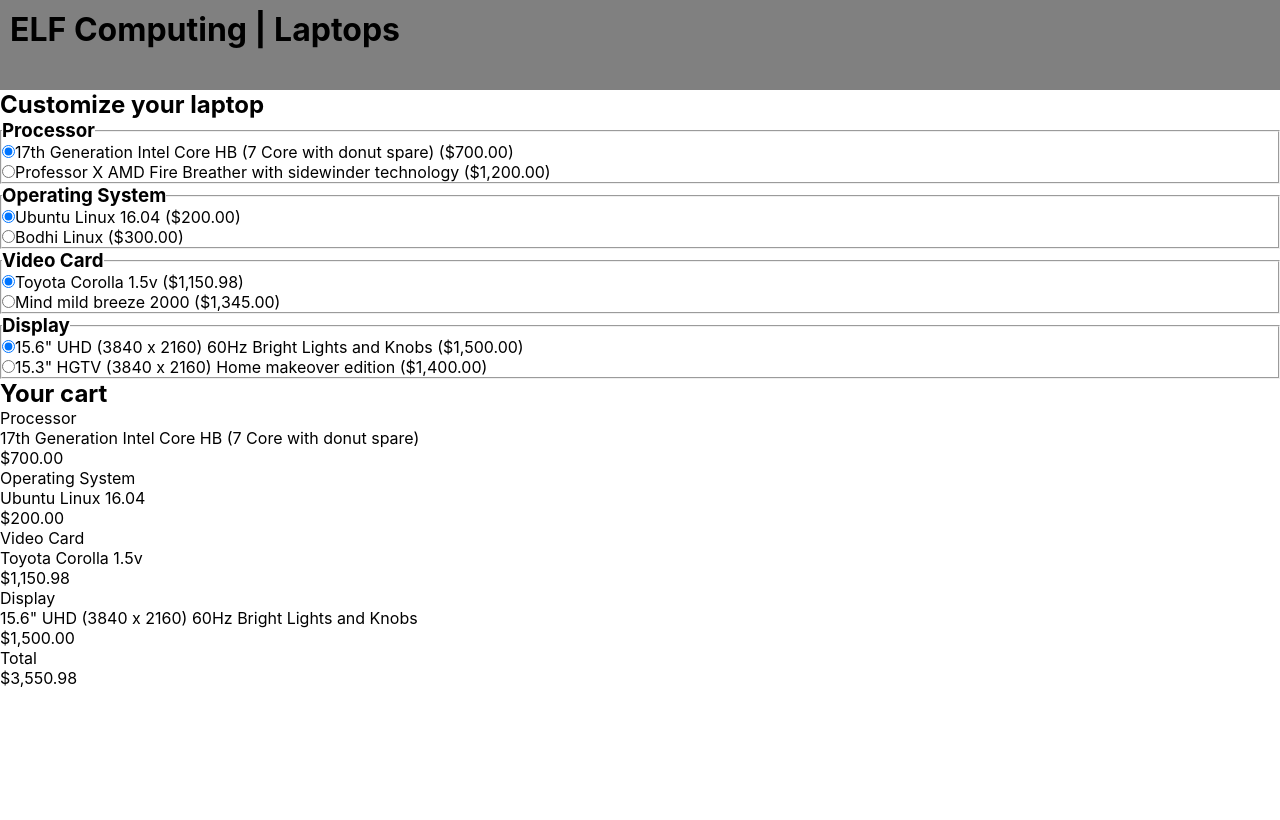
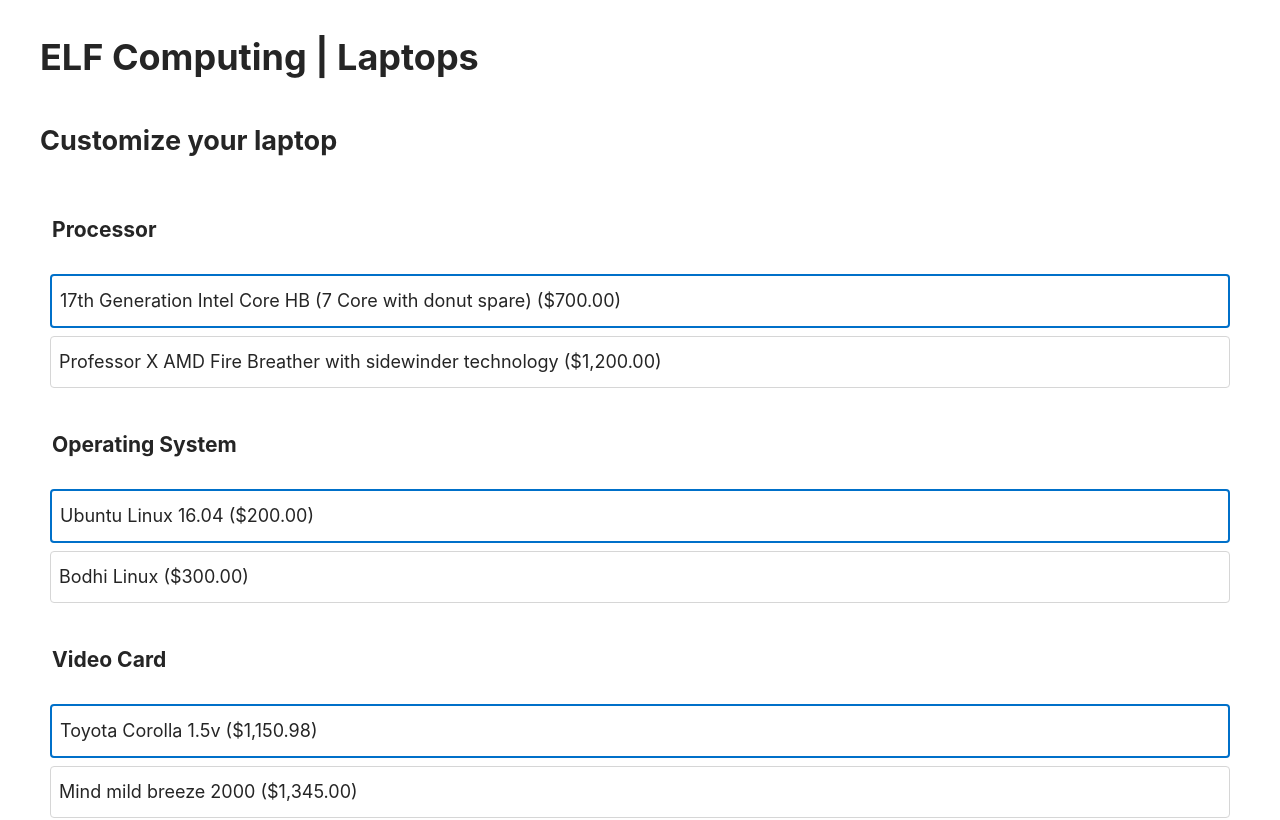
Before and after one commit to nbrailsford/Elf-computing, a React (Create React App) app: page / in a window 1280 px wide. Shown: the top 820 px of the page. Built offline with nearby package versions, Linux system fonts and the light colour scheme.

Commit message:
got state to update and changed styles

```diff
--- a/package.json
+++ b/package.json
@@ -8,7 +8,8 @@
     "@testing-library/user-event": "^7.1.2",
     "react": "^16.12.0",
     "react-dom": "^16.12.0",
-    "react-scripts": "3.3.0"
+    "react-scripts": "3.3.0",
+    "slugify": "^1.3.6"
   },
   "scripts": {
     "start": "react-scripts start",
--- a/src/App.css
+++ b/src/App.css
@@ -1,8 +1,14 @@
 * {
-  margin: 0;
-  padding: 0;
+  box-sizing: border-box;
 }
 
-.content {
-  display: flex;
+html {
+  font: calc(100% * 0.625) / 1.15 HelveticaNeue, Helvetica, sans-serif;
 }
+
+body {
+  font-size: 1.8rem;
+  line-height: 1.875;
+  color: #252525;
+  margin: 0;
+}
--- a/src/Header/header.css
+++ b/src/Header/header.css
@@ -1,7 +1,12 @@
-.header {
-  background: gray;
-  height: 80px;
-  width: 100vw;
-  padding-top: 10px;
-  padding-left: 10px;
+header {
+  background-color: #252525d2;
+  color: #fff;
+  padding: 2rem;
 }
+
+header > h1,
+main {
+  width: 95%;
+  max-width: 120rem;
+  margin: 0 auto;
+}
--- a/src/cart/cart.css
+++ b/src/cart/cart.css
@@ -1,4 +1,45 @@
-.cart {
-  flex: 1;
-  padding: 1em;
+.main__summary {
+  flex: 3;
+  margin-left: 0.2rem;
 }
+
+.summary__option {
+  display: grid;
+  grid-template-areas:
+    "key cost"
+    "value value";
+  padding: 0.2rem;
+  margin-top: 1rem;
+}
+
+.summary__option__label {
+  font-size: 2.2rem;
+  font-weight: bold;
+  grid-area: key;
+}
+
+.summary__option__value {
+  grid-area: value;
+}
+
+.summary__option__cost {
+  grid-area: cost;
+  text-align: right;
+}
+
+.summary__total {
+  font-size: 2.2rem;
+  line-height: 2.4;
+  display: flex;
+  margin-top: 1.5rem;
+  border-top: solid 1px #252525;
+}
+
+.summary__total__label {
+  font-weight: bold;
+  flex: 2;
+}
+
+.summary__total__value {
+  text-decoration: underline;
+}
--- a/src/customize/customize.css
+++ b/src/customize/customize.css
@@ -1,6 +1,55 @@
-.customizeOptions {
-  flex: 2;
-  padding: 1em;
-  background: lightgray;
-  height: 100vh;
+.feature {
+  padding: 0.8rem;
+  padding-top: 0.4rem;
+  border: 0;
 }
+
+.feature + .feature {
+  margin-top: 0.8rem;
+}
+
+.feature__name {
+  font-size: inherit;
+  line-height: inherit;
+  font-weight: bold;
+}
+
+.feature__item + .feature__item {
+  margin-top: 0.8rem;
+}
+
+/* Hide radios from sighted users,
+while keeping them available to the keyboard */
+.feature__option {
+  position: absolute !important;
+  clip: rect(1px 1px 1px 1px); /* IE6, IE7 */
+  clip: rect(1px, 1px, 1px, 1px);
+  padding: 0 !important;
+  border: 0 !important;
+  height: 1px !important;
+  width: 1px !important;
+  overflow: hidden;
+}
+
+.feature__label {
+  display: block;
+  padding: 0.8rem;
+  border: 0.1rem solid #d6d6d6;
+  border-radius: 0.4rem;
+}
+
+.feature__label:hover {
+  border-color: #888;
+}
+
+.feature__option:checked + .feature__label {
+  border: 0.2rem solid #0070c9;
+}
+
+.feature__option:focus + .feature__label {
+  box-shadow: 0 0 0 0.1rem #fff, 0 0 0 0.3rem #83c0fd;
+}
+
+.feature__option:not(:checked) + .feature__label {
+  cursor: pointer;
+}
```
Also changed, not shown: src/cart/Cart.js (+4 -4 lines), 1 other file (tests, documents, lock files or other folders).
